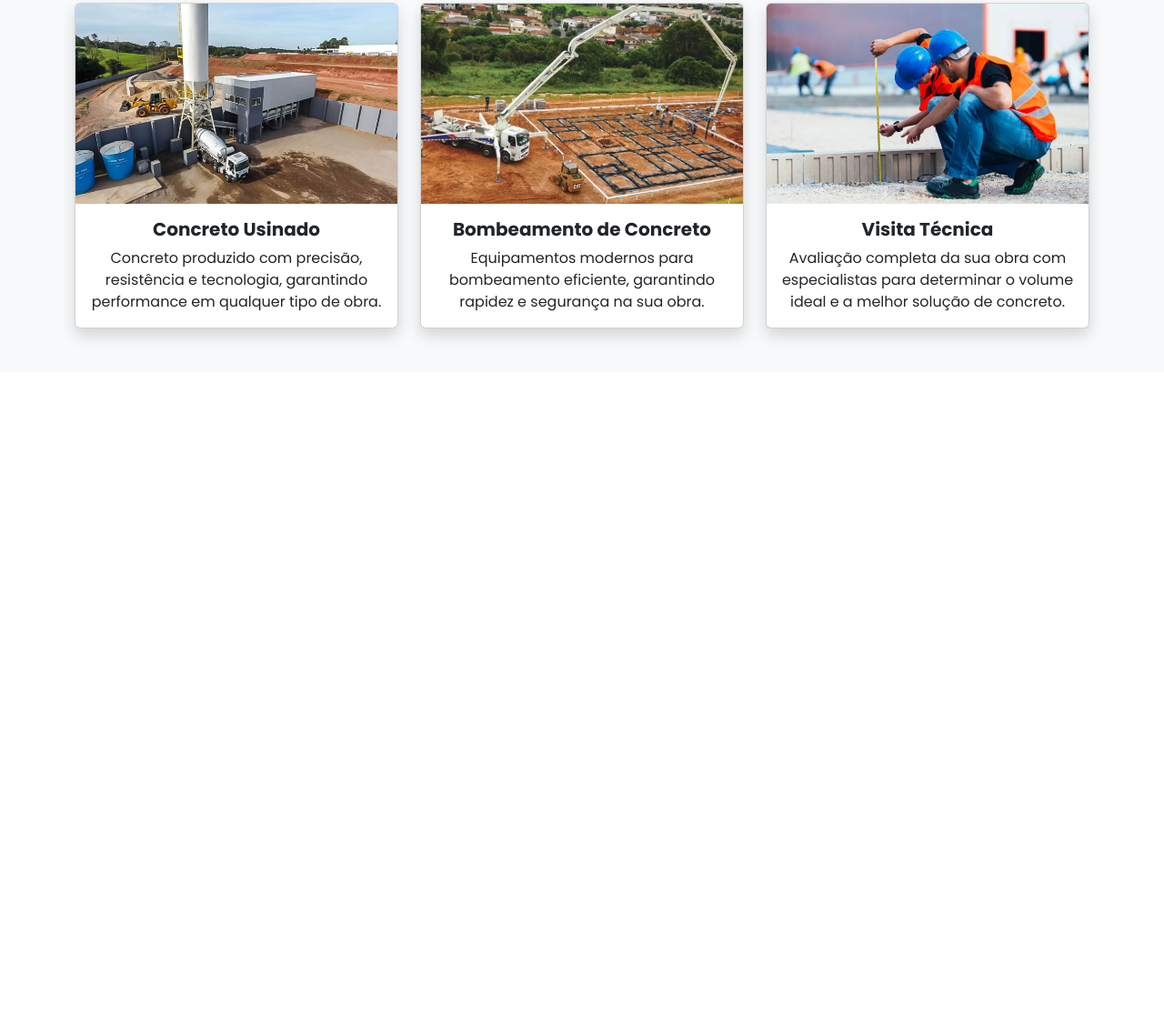
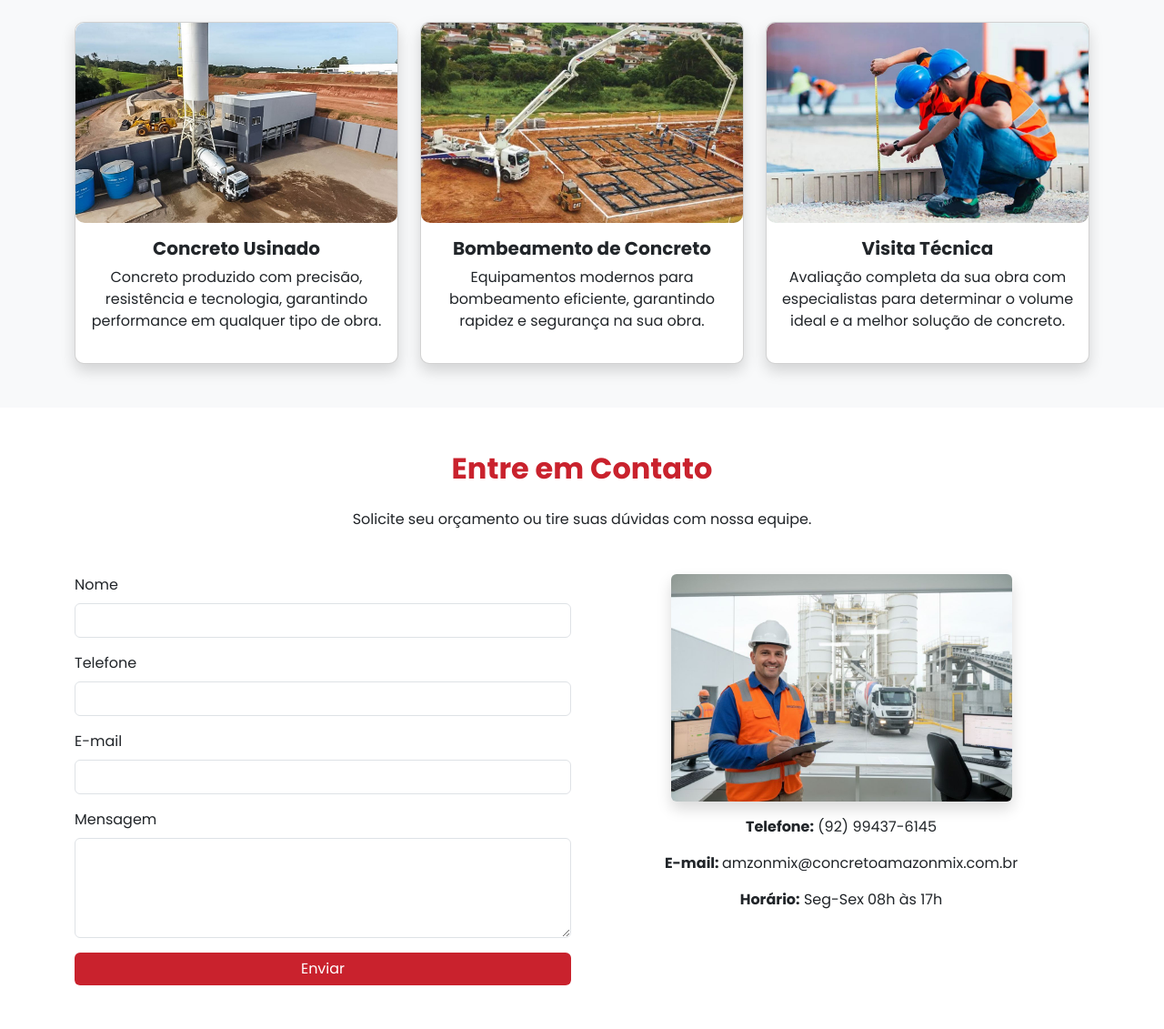
Before and after one commit to cesar-seixas/trabalho-final-web, a plain HTML site: page index.html in a window 1280 px wide. Shown: the part 1461-2592 px from the top of the page at 91% size. Before the commit the page ends 1870 px from the top, so only its background shows below. Drawn offline with nearby package versions, Linux system fonts and the light colour scheme.

Commit message:
Criando seção contato

```diff
--- a/index.html
+++ b/index.html
@@ -116,6 +116,54 @@
 </div>
 </section>
 
+<!-- SEÇÃO CONTATO -->
+<section id="contato" class="py-5">
+  <div class="container">
+    <h2 class="fw-bold text-center mb-4">Entre em Contato</h2>
+    <p class="text-center mb-5">Solicite seu orçamento ou tire suas dúvidas com nossa equipe.</p>
+    <div class="row g-4">
+      <!-- formulário -->
+      <div class="col-md-6">
+        <form id="formContato">
+          <div class="mb-3">
+            <label class="form-label">Nome</label>
+            <input type="text" class="form-control" id="nome" required>
+          </div>
+
+          <div class="mb-3">
+            <label class="form-label">Telefone</label>
+            <input type="text" class="form-control" id="telefone" required>
+          </div>
+
+          <div class="mb-3">
+            <label class="form-label">E-mail</label>
+            <input type="email" class="form-control" id="email" required>
+          </div>
+
+          <div class="mb-3">
+            <label class="form-label">Mensagem</label>
+            <textarea class="form-control" id="mensagem" rows="4"></textarea>
+          </div>
+
+          <button type="submit" class="btn btn-orcamento w-100">Enviar</button>
+        </form>
+
+        <p id="msgSucesso" class="mt-3 text-success fw-bold">
+          Mensagem enviada com sucesso!
+        </p>
+      </div>
+        <!-- imagem / infos -->
+      <div class="col-md-6 text-center">
+        <img src="assets/IMGs/contato.jpg" class="img-fluid rounded shadow mb-3" alt="Engenheiro avaliando obra">
+        <p><strong>Telefone:</strong> (92) 99437-6145 </p>
+        <p><strong>E-mail: </strong>amzonmix@concretoamazonmix.com.br</p>
+        <!-- menssagem JS -->
+        <p><strong>Horário:</strong> Seg-Sex 08h às 17h</p>
+      </div>
+
+    </div>
+  </div>
+</section>
 
   <script src="https://cdn.jsdelivr.net/npm/bootstrap@5.3.3/dist/js/bootstrap.bundle.min.js"></script>
 </body>
--- a/style.css
+++ b/style.css
@@ -9,10 +9,17 @@ body{
 }
 
 
-.navbar-brand, .nav-link {
+.navbar-brand {
   color: #fff !important;
   font-weight: 500;
 }
+
+.nav-link {
+  color: #fff !important;
+  font-weight: 500;
+  padding: 12px 16px !important;
+}
+
 
 .nav-link:hover {
   color: #ffd4d4 !important;
@@ -42,6 +49,10 @@ body{
 
 }
 
+#sobre {
+  border-bottom: 1px solid #eee;
+}
+
 #sobre h2 {
   color: #c9222d;
 }
@@ -51,19 +62,45 @@ body{
   line-height: 1.7;
 }
 
+#sobre img {
+  margin-top: 20px;
+}
+
 #servicos h2 {
   color: #c9222d;
+}
+
+.card-text {
+min-height: 90px;
+
 }
 
 .service-card img {
   height: 220px;
   object-fit: cover;
+  border-radius: 10px;
 }
 
 .service-card {
   transition: 0.2s ease-in-out;
+  border-radius: 10px;
 }
 
 .service-card:hover {
   transform: scale(1.03);
+  box-shadow: 0px 6px 16px rgba(0,0,0,0.15);
 }
+
+#contato h2 {
+  color: #c9222d;
+}
+
+#contato img {
+  max-height: 250px;
+  object-fit: cover;
+  border-radius: 10px;
+}
+
+#msgSucesso {
+  display: none;
+}
```
Also changed, not shown: assets/IMGs/contato.jpg (added).
